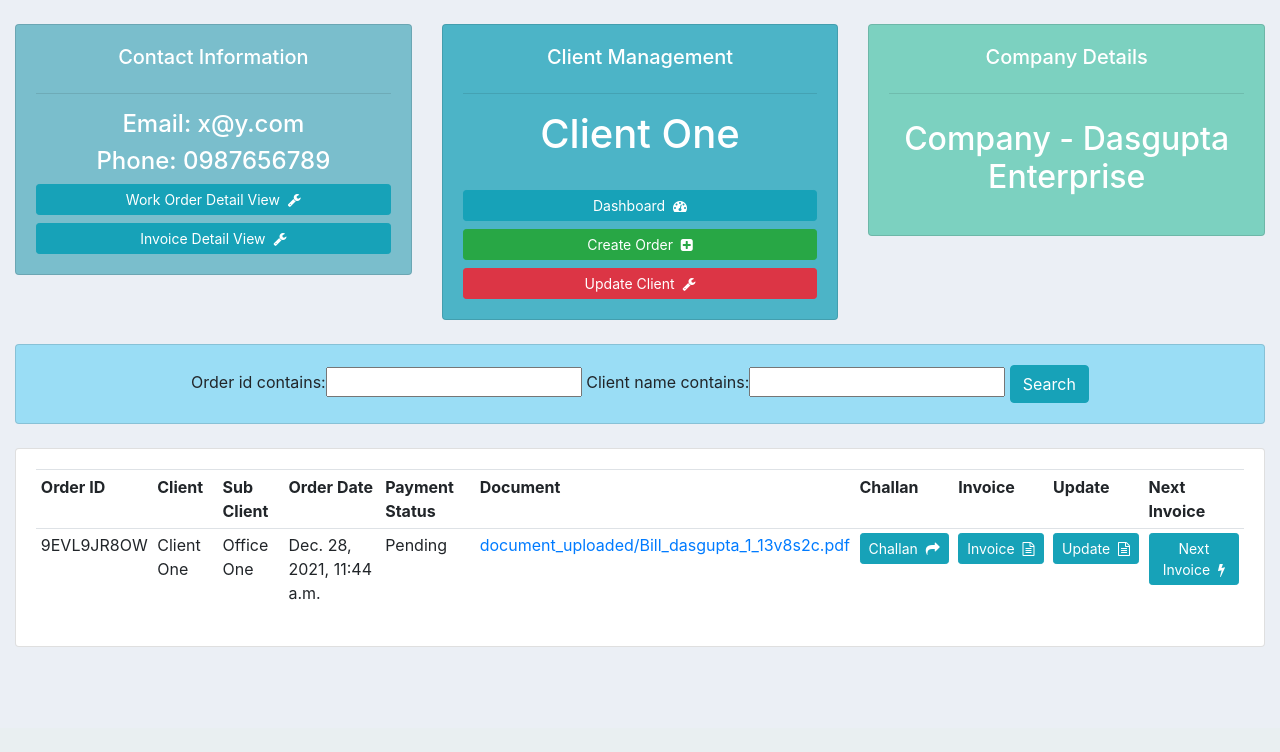
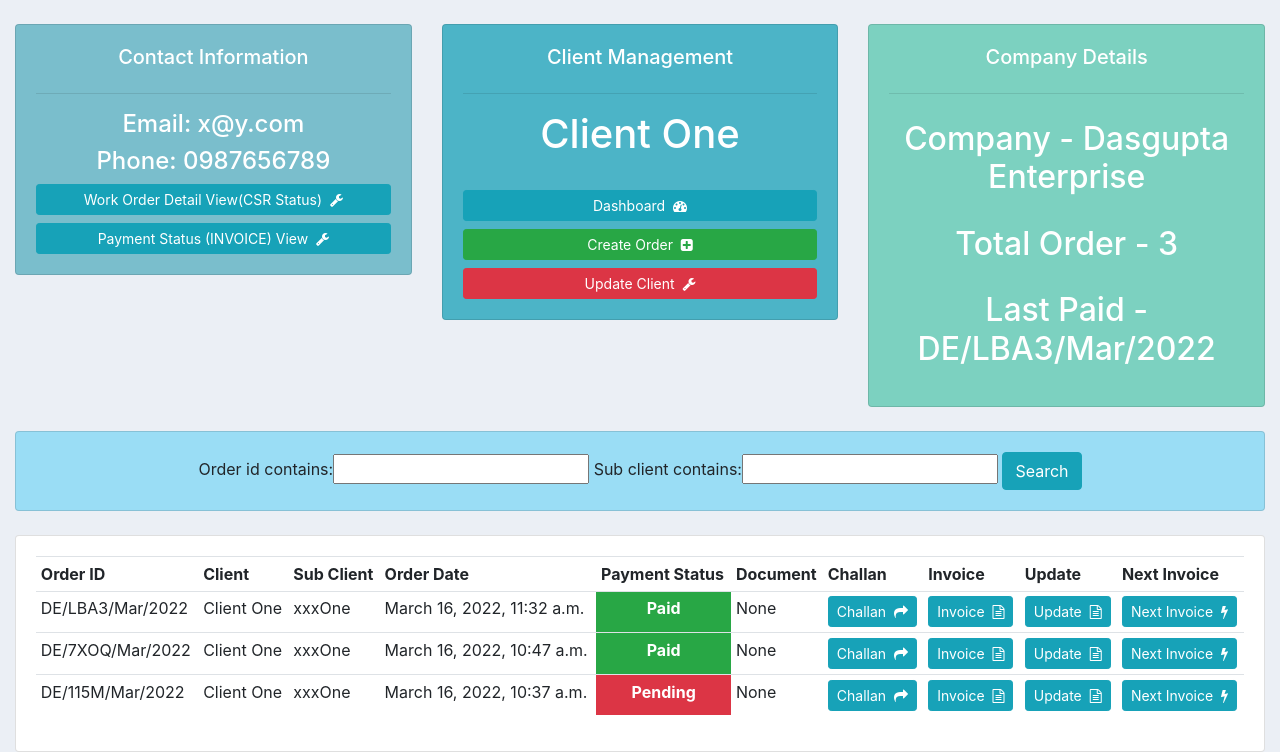
Before and after one commit to djangomaniac/dasgupta_pest, a Django app: page /client/7/ in a window 1280 px wide. Shown: the part 72-824 px from the top of the page. Before the commit the page ends 719 px from the top, so only its background shows below. Run offline with Django 3.2, Linux system fonts and the light colour scheme; a user stored in the database is signed in; data comes from the database, SQL or seed files in the repository; some libraries are stand-ins or nearby versions.

Commit message:
laestt push

```diff
--- a/client/views.py
+++ b/client/views.py
@@ -10,6 +10,7 @@ from django.contrib.auth.decorators import login_required
 def client_page(request, pk):
     client = Client.objects.get(id=pk)
     orders = Order.objects.filter(client__name=client.name)
+    last_paid = orders.filter(payment='Paid').last()
     total_order = orders.count()
     order_filter = OrderFilter(request.GET, queryset=orders)
     orders = order_filter.qs
@@ -20,6 +21,7 @@ def client_page(request, pk):
         "orders": orders,
         "total_order": total_order,
         "order_filter": order_filter,
+        "last_paid": last_paid,
     }
     return render(request, 'client.html', context)
 
--- a/dasguptaPest/settings.py
+++ b/dasguptaPest/settings.py
@@ -24,7 +24,7 @@ SECRET_KEY = os.environ['SECRET_KEY']
 # SECRET_KEY = ['#(k-xj@u)=nfdrkq3r^0tr%fatfs$#!_mw2(rvw^u1%focgt3a']
 
 # SECURITY WARNING: don't run with debug turned on in production!
-DEBUG = True
+DEBUG = False
 
 ALLOWED_HOSTS = ['asianchem-erp1.herokuapp.com', '127.0.0.1']
 
--- a/order/filters.py
+++ b/order/filters.py
@@ -6,12 +6,12 @@ from .models import *
 
 class OrderFilter(django_filters.FilterSet):
     order_id = CharFilter(field_name='order_id', lookup_expr='icontains')
-    client_name = CharFilter(field_name='client__name', lookup_expr='icontains')
+    sub_client = CharFilter(field_name='sub_client', lookup_expr='icontains')
     # start_date = DateFilter(field_name='timestamp', lookup_expr='gte')
     # end_date = DateFilter(field_name='timestamp', lookup_expr='lte')
     # note = CharFilter(field_name='remark', lookup_expr='icontains')
 
     class Meta:
         model = Order
-        fields = ['order_id', 'client_name']
+        fields = ['order_id', 'sub_client']
         # exclude = ['company', 'status', 'total', 'service']
--- a/order/forms.py
+++ b/order/forms.py
@@ -8,8 +8,13 @@ class OrderForm(ModelForm):
         fields = '__all__'
         widgets = {
             'order_id': HiddenInput(),
+            'uid': HiddenInput(),
             'company': HiddenInput(),
             'payment_date': HiddenInput(),
             'bank_transfer': HiddenInput(),
             'total': HiddenInput(),
+            'rate_1': HiddenInput(),
+            'rate_2': HiddenInput(),
+            'rate_3': HiddenInput(),
+            'rate_4': HiddenInput(),
         }
--- a/order/models.py
+++ b/order/models.py
@@ -4,6 +4,7 @@ from service.models import Service
 from client.models import Client
 from django.db.models.signals import pre_save, post_save
 from .utils import unique_order_id_generator
+import datetime
 
 
 class Order(models.Model):
@@ -30,16 +31,25 @@ class Order(models.Model):
         ('DECEMBER', 'DECEMBER'),
     )
     order_id = models.CharField(max_length=120, null=True, blank=True)
+    uid = models.CharField(max_length=4, null=True, blank=True)
     client = models.ForeignKey(Client, null=True, on_delete=models.CASCADE)
     company = models.ForeignKey(Company, null=True, on_delete=models.CASCADE)
     sub_client = models.CharField(max_length=120, null=True, blank=True)
     service_1 = models.ForeignKey(Service, null=True, on_delete=models.CASCADE, related_name='service_1')
+    price_1 = models.DecimalField(default=0.00, max_digits=10, decimal_places=2)
+    area_1 = models.DecimalField(default=1.00, max_digits=10, decimal_places=2)
     rate_1 = models.DecimalField(default=0.00, max_digits=10, decimal_places=2)
     service_2 = models.ForeignKey(Service, null=True, on_delete=models.CASCADE, related_name='service_2')
+    price_2 = models.DecimalField(default=0.00, max_digits=10, decimal_places=2)
+    area_2 = models.DecimalField(default=1.00, max_digits=10, decimal_places=2)
     rate_2 = models.DecimalField(default=0.00, max_digits=10, decimal_places=2)
     service_3 = models.ForeignKey(Service, null=True, on_delete=models.CASCADE, related_name='service_3')
+    price_3 = models.DecimalField(default=0.00, max_digits=10, decimal_places=2)
+    area_3 = models.DecimalField(default=1.00, max_digits=10, decimal_places=2)
     rate_3 = models.DecimalField(default=0.00, max_digits=10, decimal_places=2)
     service_4 = models.ForeignKey(Service, null=True, on_delete=models.CASCADE, related_name='service_4')
+    price_4 = models.DecimalField(default=0.00, max_digits=10, decimal_places=2)
+    area_4 = models.DecimalField(default=1.00, max_digits=10, decimal_places=2)
     rate_4 = models.DecimalField(default=0.00, max_digits=10, decimal_places=2)
     upload_document = models.FileField(upload_to="document_uploaded/", blank=True)
     work_order_period = models.CharField(max_length=100, null=True)
@@ -47,8 +57,8 @@ class Order(models.Model):
     date = models.CharField(max_length=20, null=True)
     frequency = models.CharField(max_length=100, null=True)
     bill_raised = models.CharField(max_length=100, null=True)
-    area = models.IntegerField(default=0)
-    rate = models.DecimalField(default=0.00, max_digits=10, decimal_places=2)
+    # area = models.IntegerField(default=0)
+    # rate = models.DecimalField(default=0.00, max_digits=10, decimal_places=2)
     payment = models.CharField(max_length=100, default='Pending', choices=STATUS)
     payment_details = models.CharField(max_length=100, null=True)
     payment_date = models.DateField(blank=True, null=True)
@@ -66,9 +76,32 @@ class Order(models.Model):
 
 
 def pre_save_create_order_id(sender, instance, *args, **kwargs):
+    dt = datetime.datetime.now()
     if not instance.order_id:
-        instance.order_id = unique_order_id_generator(instance)
-    instance.total = float(instance.rate_1) + float(instance.rate_2) + float(instance.rate_3) + float(instance.rate_4)
+        instance.uid = unique_order_id_generator(instance)
+        if instance.company.name == "Dasgupta Enterprise":
+            instance.order_id = "DE/" + instance.uid + "/" + dt.strftime("%b") + "/" + dt.strftime("%Y")  # for order_id formatting
+        else:
+            instance.order_id = "AC/" + instance.uid + "/" + dt.strftime("%b") + "/" + dt.strftime("%Y")  # for order_id formatting
+            # instance.order_id = unique_order_id_generator(instance)
+    try:
+        instance.rate_1 = float(instance.price_1) / float(instance.area_1)
+        instance.rate_2 = float(instance.price_2) / float(instance.area_2)
+        instance.rate_3 = float(instance.price_3) / float(instance.area_3)
+        instance.rate_4 = float(instance.price_4) / float(instance.area_4)
+    except ZeroDivisionError:  # ignore division by zero
+        if instance.area_1 == 0:
+            instance.rate_1 = 0
+        if instance.area_2 == 0:
+            instance.rate_2 = 0
+        if instance.area_3 == 0:
+            instance.rate_3 = 0
+        if instance.area_4 == 0:
+            instance.rate_4 = 0
+
+        # print("division by zero")
+
+    instance.total = float(instance.price_1) + float(instance.price_2) + float(instance.price_3) + float(instance.price_4)
 
 
 pre_save.connect(pre_save_create_order_id, sender=Order)
--- a/order/utils.py
+++ b/order/utils.py
@@ -2,7 +2,7 @@ import random
 import string
 
 
-def random_string_generator(size=10, chars=string.ascii_lowercase + string.digits):
+def random_string_generator(size=4, chars=string.ascii_lowercase + string.digits):
     return ''.join(random.choice(chars) for _ in range(size))
 
 
@@ -10,7 +10,7 @@ def unique_order_id_generator(instance):
     order_new_id = random_string_generator().upper()
 
     class_obj = instance.__class__
-    qs_exists = class_obj.objects.filter(order_id=order_new_id).exists()
+    qs_exists = class_obj.objects.filter(uid=order_new_id).exists()
     if qs_exists:
         return unique_order_id_generator(instance)
     return order_new_id
--- a/templates/client.html
+++ b/templates/client.html
@@ -11,8 +11,8 @@
 				<hr>
 				<h4>Email: {{ client.email }}</h4>
 				<h4>Phone: {{ client.phone }}</h4>
-				<a class="btn btn-info  btn-sm btn-block" href="{% url 'client:client_detail_view' client.id %}">Work Order Detail View&nbsp;&nbsp;<i class="fa fa-wrench" aria-hidden="true"></i></a>
-				<a class="btn btn-info  btn-sm btn-block" href="{% url 'client:invoice_detail_view' client.id %}">Invoice Detail View&nbsp;&nbsp;<i class="fa fa-wrench" aria-hidden="true"></i></a>
+				<a class="btn btn-info  btn-sm btn-block" href="{% url 'client:client_detail_view' client.id %}">Work Order Detail View(CSR Status)&nbsp;&nbsp;<i class="fa fa-wrench" aria-hidden="true"></i></a>
+				<a class="btn btn-info  btn-sm btn-block" href="{% url 'client:invoice_detail_view' client.id %}">Payment Status (INVOICE) View&nbsp;&nbsp;<i class="fa fa-wrench" aria-hidden="true"></i></a>
 			</div>
 		</div>
 
@@ -38,6 +38,8 @@
 				<h5>Company Details</h5>
 				<hr>
 				<h2 style="text-align: center;padding: 10px">Company - {{ client.company.name }}</h2>
+				<h2 style="text-align: center;padding: 10px">Total Order - {{ total_order }}</h2>
+				<h2 style="text-align: center;padding: 10px">Last Paid - {{ last_paid.order_id }}</h2>
 			</div>
 		</div>
 	</div>
@@ -78,7 +80,11 @@
 							<td>{{ order.client.name }}</td>
 							<td>{{ order.sub_client }}</td>
 							<td>{{ order.timestamp }}</td>
-							<td>{{ order.payment }}</td>
+							{% if order.payment == 'Paid' %}
+							<td class="bg-success text-white text-center font-weight-bold">{{ order.payment }}</td>
+							{% else %}
+							<td class="bg-danger text-white text-center font-weight-bold">{{ order.payment }}</td>
+							{% endif %}
 							{% if order.upload_document %}
 							<td><a href="{{ order.upload_document.url }}">{{ order.upload_document }}</a></td>
 							{% else %}
--- a/templates/invoice_detail.html
+++ b/templates/invoice_detail.html
@@ -12,7 +12,7 @@
 				<h4>Email: {{ client.email }}</h4>
 				<h4>Phone: {{ client.phone }}</h4>
 				<a class="btn btn-info  btn-sm btn-block" href="{% url 'client:client_view' client.id %}">Normal View&nbsp;&nbsp;<i class="fa fa-wrench" aria-hidden="true"></i></a>
-				<a class="btn btn-info  btn-sm btn-block" href="{% url 'client:client_detail_view' client.id %}">Work Order Detail View&nbsp;&nbsp;<i class="fa fa-wrench" aria-hidden="true"></i></a>
+				<a class="btn btn-info  btn-sm btn-block" href="{% url 'client:client_detail_view' client.id %}">Work Order Detail View(CSR Status)&nbsp;&nbsp;<i class="fa fa-wrench" aria-hidden="true"></i></a>
 			</div>
 		</div>
 
@@ -35,9 +35,10 @@
 
 		<div class="col-md">
 			<div class="card text-center text-white card-body" id="total_order">
-				<h5>Company Details</h5>
+				<h5>Page Details</h5>
 				<hr>
 				<h2 style="text-align: center;padding: 10px">Company - {{ client.company.name }}</h2>
+				<h2 style="text-align: center;padding: 10px">Payment Details Page</h2>
 			</div>
 		</div>
 	</div>
```
Also changed, not shown: order/views.py (+14 -3 lines), templates/client_detail.html (+4 -3 lines), templates/dashboard.html (+19 -6 lines), templates/invoice.html (+28 -16 lines), templates/superview.html (+11 -2 lines), db.sqlite3, order/migrations/0040_auto_20220306_0538.py (added), order/migrations/0041_auto_20220306_1059.py (added), order/migrations/0042_order_uid.py (added).
